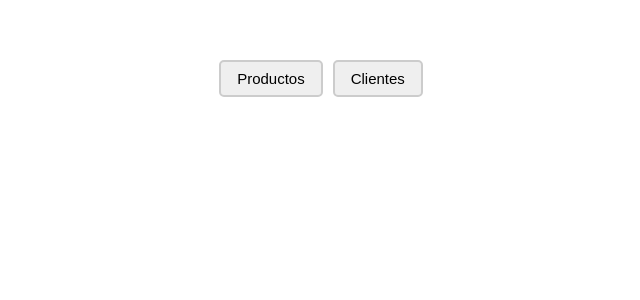
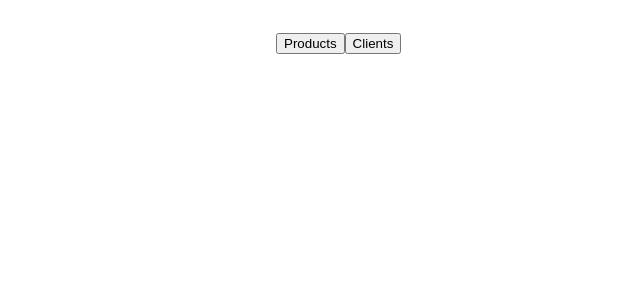
Before and after one commit to Eladios30/Search-Vue, a Vue app: page / in a window 1280 px wide. Shown: the top 300 px of the page, without its empty margins (314-954 px from the left). Built offline with nearby package versions, Linux system fonts and the light colour scheme.

Commit message:
changes in component

```diff
--- a/src/components/ChildComponent.vue
+++ b/src/components/ChildComponent.vue
@@ -1,19 +1,18 @@
 <template>
   <div class="parent-component">
-    <div class="button-container">
-      <button class="custom-button" @click="handleApiSelection('posts'); showFilter()">Productos</button>
-      <button class="custom-button" @click="handleApiSelection('photos'); showFilter()">Clientes</button>
+
+    <div class="filter-component">
+      <FilterSearch @click="handleApiSelection('posts')" :apiQuery="selectedApi" label="Products" :filter-options="Products" />
+      <FilterSearch @click="handleApiSelection('photos')" :apiQuery="selectedApi" label="Clients" :filter-options="Clients" />
     </div>
 
-    <div class="filter-component">
-      <FilterSearch :apiQuery="selectedApi" v-show="show"/>
-    </div>
   </div>
 
 </template>
 
 <script>
 import FilterSearch from './FilterSearch.vue';
+
 export default {
   components: {
     FilterSearch
@@ -27,16 +26,15 @@ export default {
   methods: {
     handleApiSelection(param) {
       let url = `https://jsonplaceholder.typicode.com/${param}/?_limit=52`;
+
       this.selectedApi = url;
+      }
     },
-    showFilter() {
-      this.show = !this.show;
-    }
-  }
 };
 </script>
 
 <style scoped>
+
 .parent-component {
   display: flex;
   flex-direction: column;
--- a/src/components/FilterSearch.vue
+++ b/src/components/FilterSearch.vue
@@ -1,8 +1,9 @@
 <template>
   <div class="search-component">
+
+    <button @click="show = !show" >{{ label }}</button>
     <!-- Modal para mostrar input -->
-    <div class="search-component__modal">
-
+    <div  v-show="show" class="search-component__modal">
       <div class="search-component__input-button">
         <div class="search-component__input-container">
           <i class="fas fa-search search-component__icon"></i>
@@ -74,18 +75,22 @@
 import axios from "axios";
 
 export default {
+  name: 'FilterComponent',
   data() {
     return {
       placeholders: [],
       originalPlaceholders: [],
       elementsSelect: [],
       searchTerm: "",
+      show: false,
       isModalVisible: false,
       isVisible: true,
       searchTimeout: null,
     };
   },
   props: {
+    label: String,
+    filterOptions: Array,
     apiQuery: {
       type: String,
       required: true,
@@ -102,6 +107,11 @@ export default {
     apiUrl() {
       return this.apiQuery;
     },
+  },
+  created(){
+      this.$parent.$on('clear-search', () => {
+      this.searchTerm = "";
+    });
   },
   methods: {
     async fetchData(url) {
```
